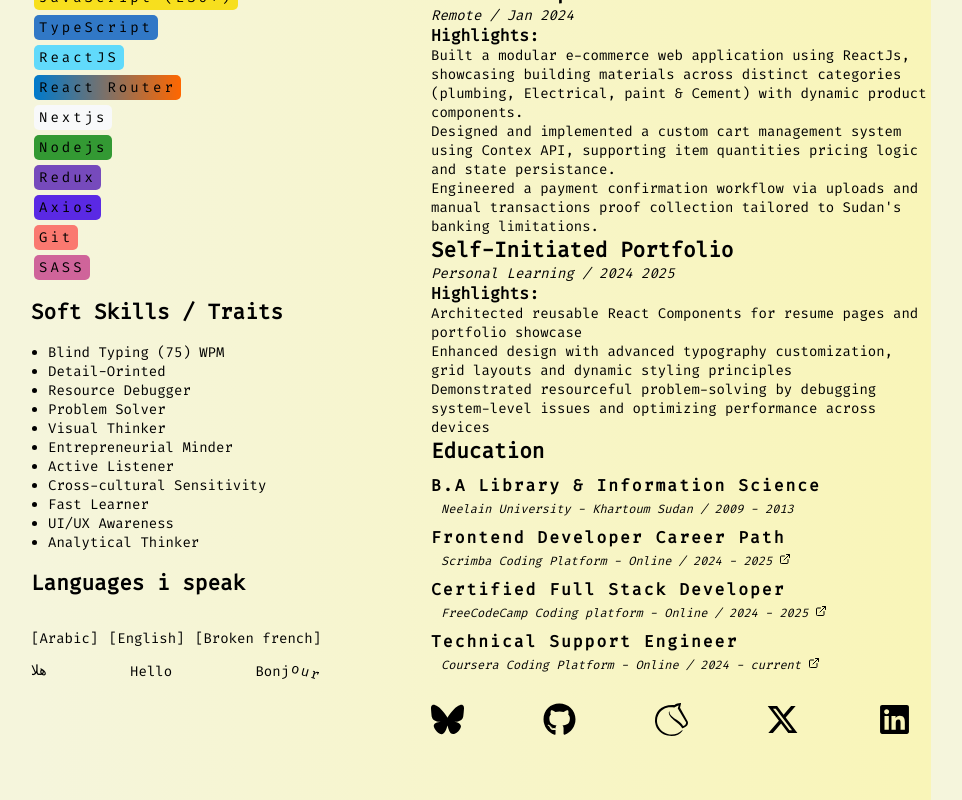
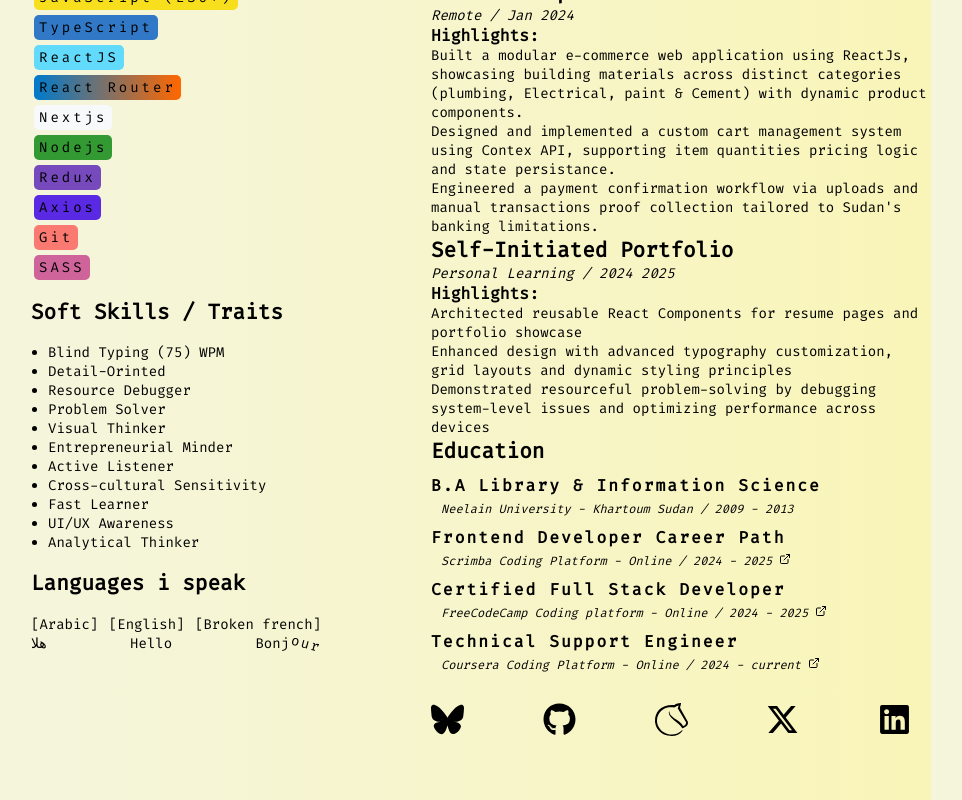
Before and after one commit to BasamLive/my-resume, a React (Vite) app: page / in a window 1280 px wide. Shown: the part 322-1122 px from the top of the page, without its empty margins (159-1121 px from the left). Built offline with nearby package versions, Linux system fonts and the light colour scheme; a web font is replaced by a local one.

Commit message:
removed all the styles from the languages

```diff
--- a/src/App.css
+++ b/src/App.css
@@ -23,7 +23,7 @@
   flex-wrap: wrap;
 }
 
-.two-languages ~ p {
+.two-languages > p {
   margin: 0;
   padding: 0;
 }
@@ -35,16 +35,10 @@
   font-size: 8px;
 } */
 
-.arabic {
+/* .arabic {
   font-family: "Amiri Quran", serif;
-}
+} */
 
-.arabic,
-.english,
-.french {
-  padding: 0;
-  margin: 0;
-}
 .broken {
   display: inline-block;
   transform: rotateZ(15deg);
```
